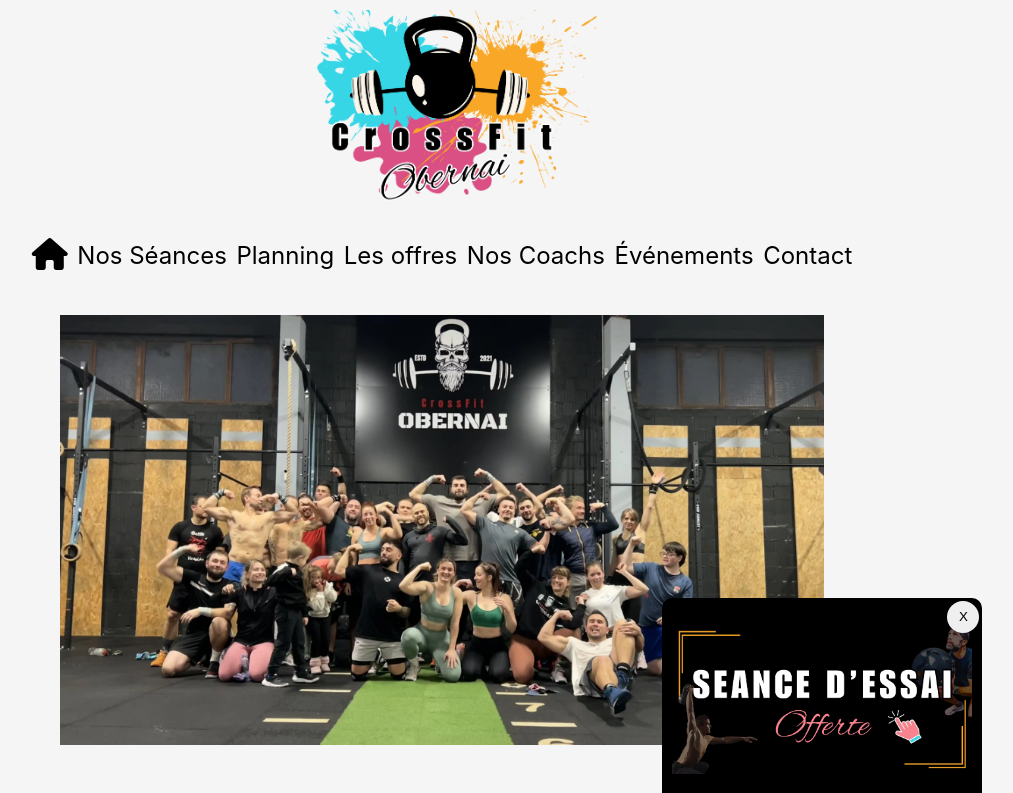
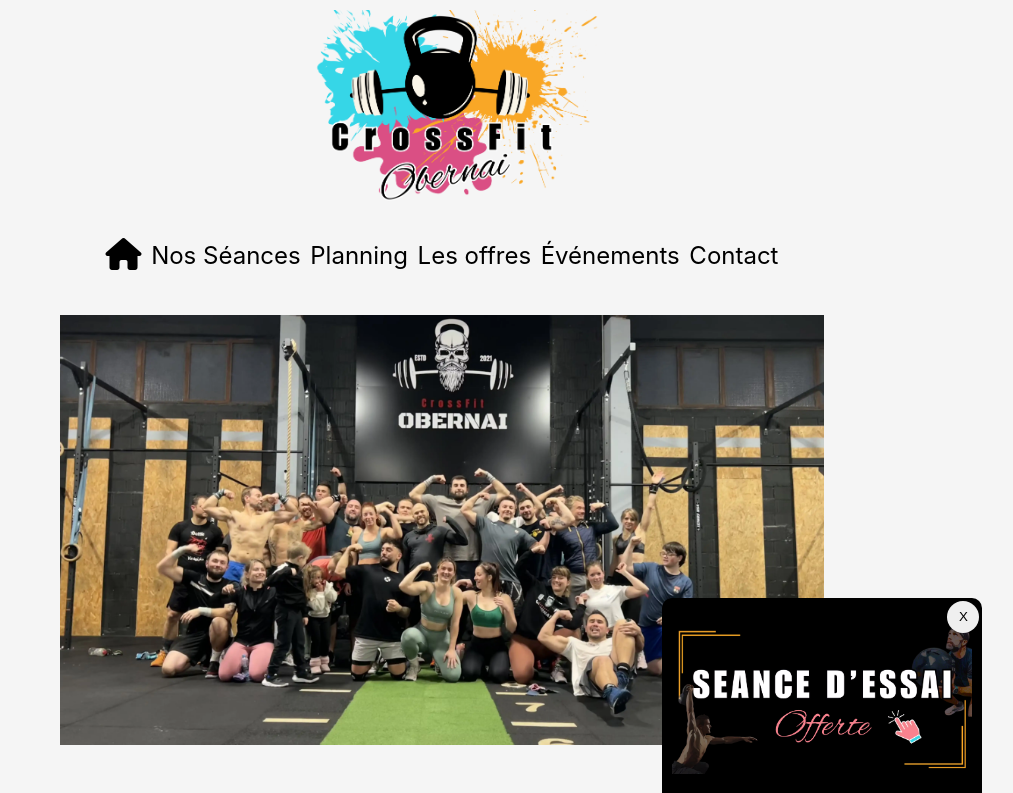
Before and after one commit to Crrux/CrossfitObernai, a React (Vite) app: page / in a window 1280 px wide. Shown: the top 793 px of the page, without its empty margins (198-1211 px from the left). Built offline with nearby package versions, Linux system fonts and the light colour scheme.

Commit message:
page coach cacher

```diff
--- a/src/App.jsx
+++ b/src/App.jsx
@@ -32,7 +32,7 @@
           <Route path="cours" element={<Class />} />
           <Route path="planning" element={<Planning />} />
           <Route path="offres" element={<Offers />} />
-          <Route path="coachs" element={<Coachs />} />
+          {/* <Route path="coachs" element={<Coachs />} /> */}
           <Route path="contact" element={<Contact />} />
           <Route path="events" element={<Events />} />
           <Route path="*" element={<Error />} />
--- a/src/layout/header/header.jsx
+++ b/src/layout/header/header.jsx
@@ -102,7 +102,7 @@
               Les offres
             </Link>
           </li>
-          <li className="navbar__item">
+          {/* <li className="navbar__item">
             <Link
               to={LinksLocal.coachs}
               className={`navbar__link ${location.pathname === LinksLocal.coachs && isTabletorAbove
@@ -113,7 +113,7 @@
             >
               Nos Coachs
             </Link>
-          </li>
+          </li> */}
           <li className="navbar__item">
             <Link
               to={LinksLocal.events}
```
